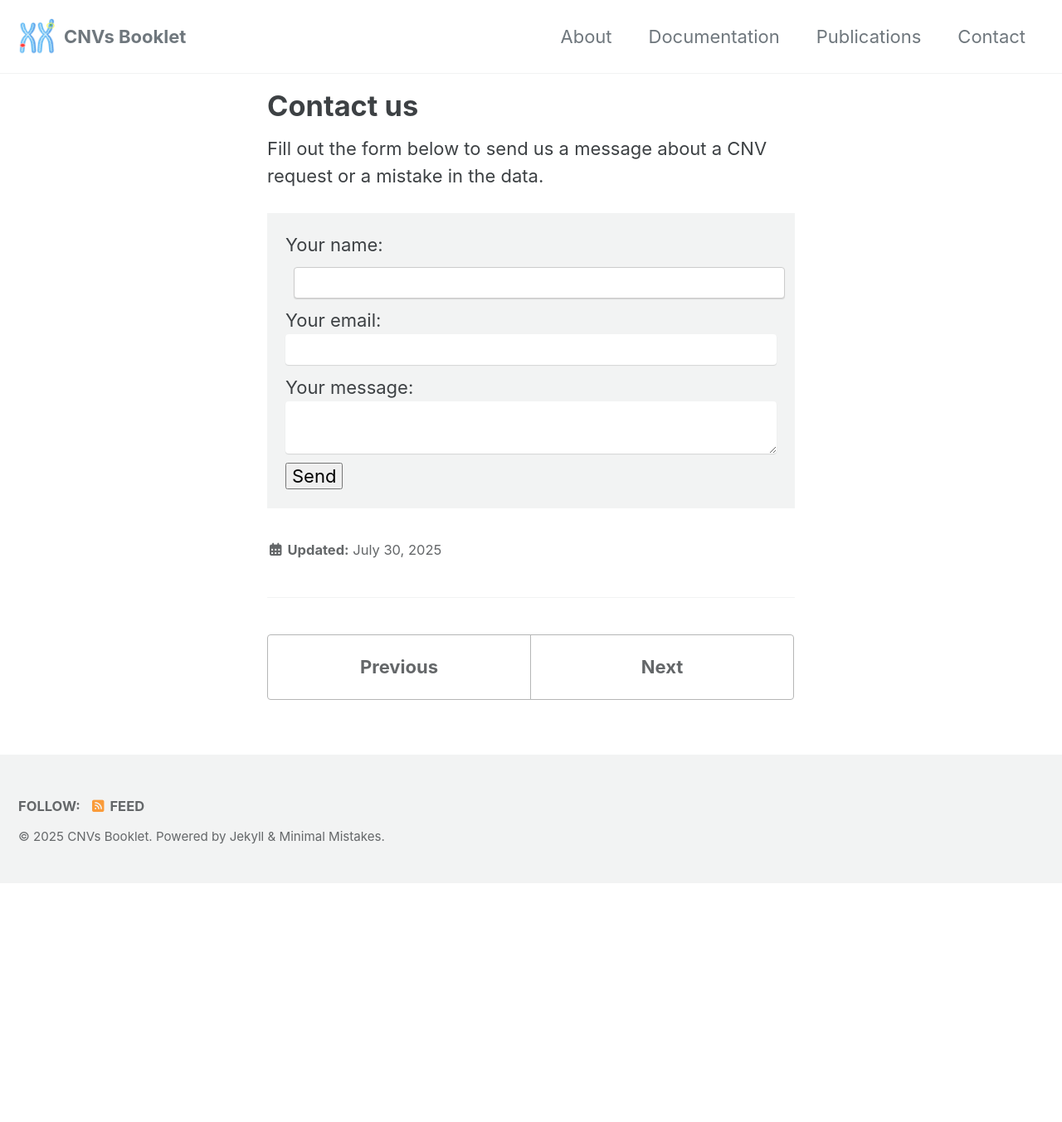
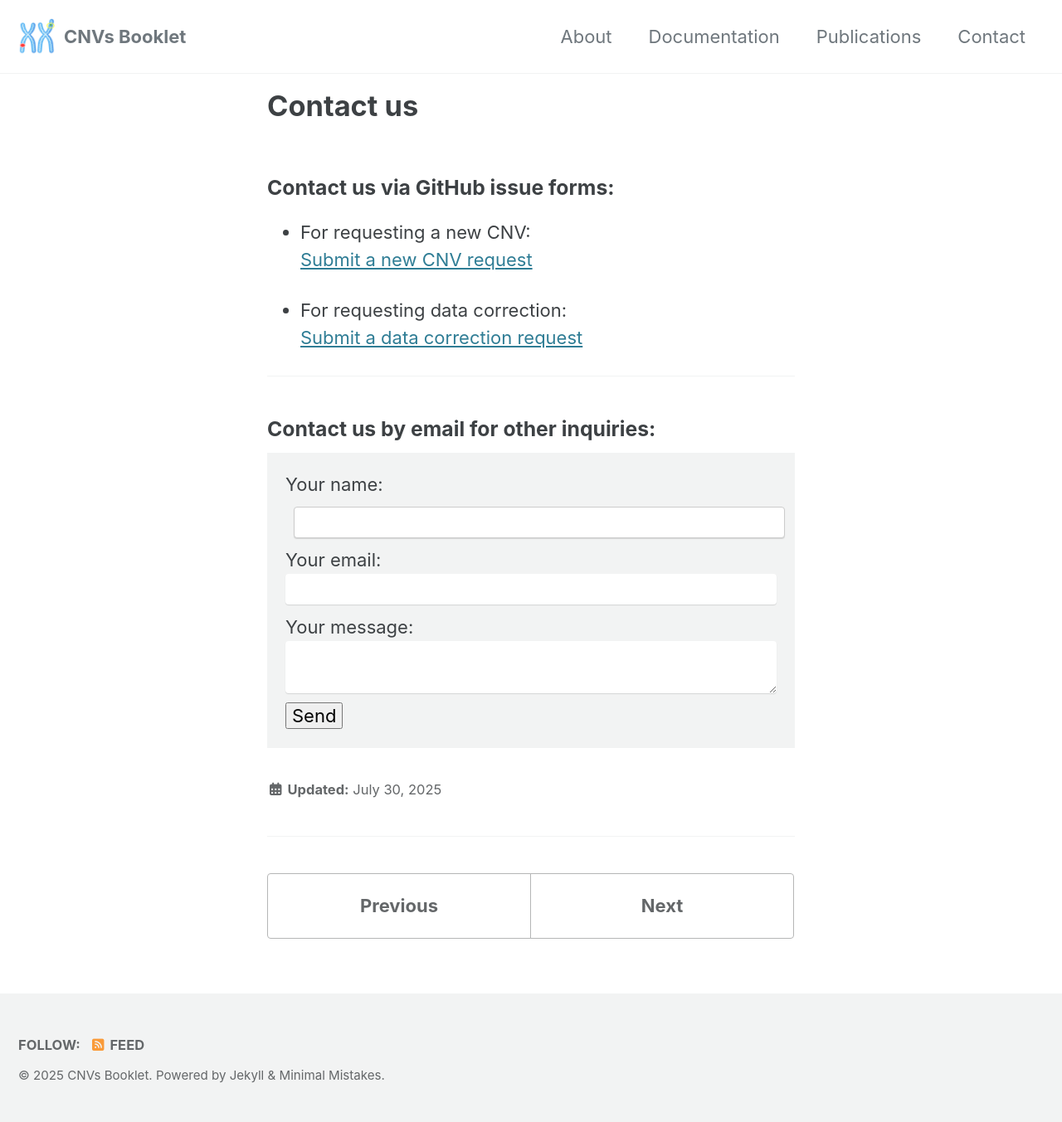
Before and after one commit to CNVPathwayAtlas/cnv-website, a Jekyll site: the page built from _pages/4-contact.md, in a window 1280 px wide. Shown: the whole page at 83% size. Built offline with Jekyll 4.4.1, drawn with Linux system fonts in a browser that asks for light colours; cached includes are drawn as plain includes; before the commit the page ends 1065 px from its top, so only the background shows below that.

Commit message:
Link contact page to GitHub issues forms

```diff
--- a/_pages/4-contact.md
+++ b/_pages/4-contact.md
@@ -3,25 +3,33 @@ permalink: /contact/
 title: "Contact us"
 ---
 
-Fill out the form below to send us a message about a CNV request or a mistake in the data.
+### Contact us via GitHub issue forms:
+- For requesting a new CNV:
+  [Submit a new CNV request](https://github.com/alexandra-valeanu/cnv-booklet/issues/new?template=1-request-new-cnv.yml)
 
+- For requesting data correction:
+  [Submit a data correction request](https://github.com/alexandra-valeanu/cnv-booklet/issues/new?template=2-request-correction.yml)
+
+---
+
+### Contact us by email for other inquiries:
 <form
   action="https://formspree.io/f/xkgovkzr"
   method="POST"
   enctype="multipart/form-data"
 >
   <label for="name">
-    Your name:
+    Your name:<br>
     <input type="text" name="name" id="name" required>
   </label>
 
   <label for="email">
-    Your email:
+    Your email:<br>
     <input type="email" name="email" id="email" required>
   </label>
 
   <label for="message">
-    Your message:
+    Your message:<br>
     <textarea name="message" id="message" required></textarea>
   </label>
 
```
